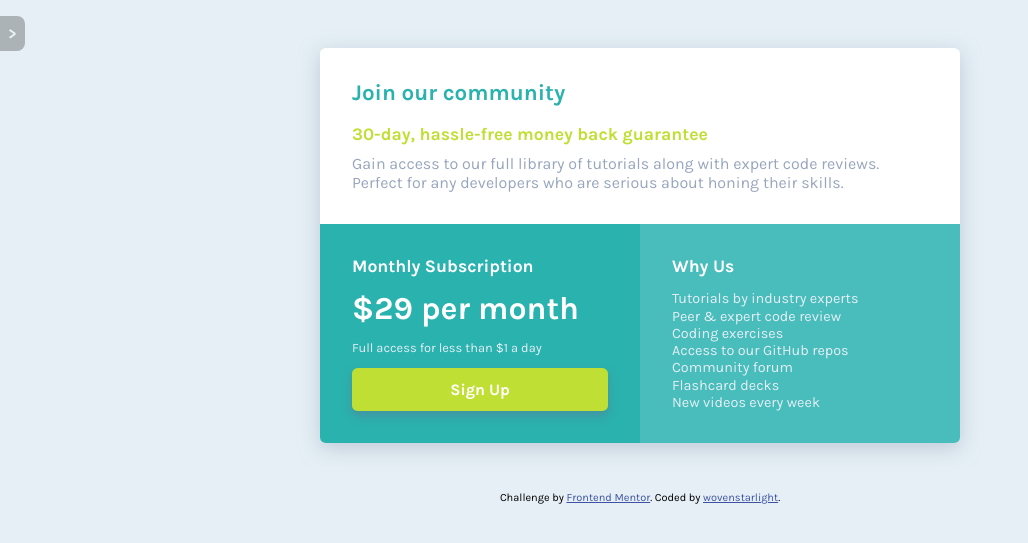
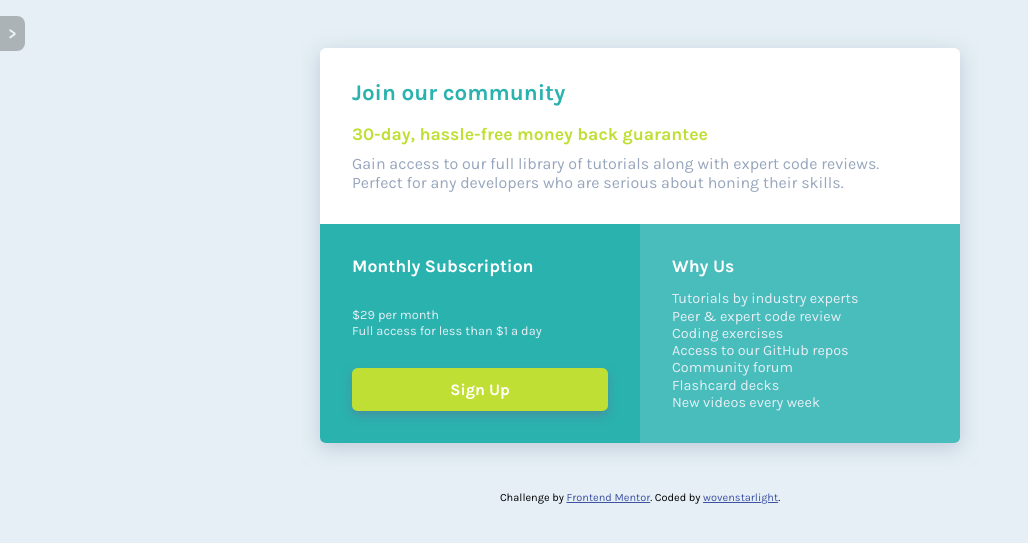
Before and after one commit to wovenstarlight/frontend-projects, a Jekyll site: the page built from _posts/2021-08-03-single-price-grid-component.html, in a window 1280 px wide. Shown: the top 543 px of the page, without its empty margins (0-1028 px from the left). Built offline with Jekyll 4.4.1, drawn with Linux system fonts in a browser that asks for light colours.

Commit message:
More reorganizing of price listing

```diff
--- a/_posts/2021-08-03-single-price-grid-component.html
+++ b/_posts/2021-08-03-single-price-grid-component.html
@@ -17,9 +17,8 @@ frontend:		https://www.frontendmentor.io/challenges/single-price-grid-component-
 	<div class="subscribe">
 		<h4>Monthly Subscription</h4>
 
-		<p class="price"><span class="num">&dollar;29</span> <span class="label">per month</span></p>
-
-		<p>Full access for less than &dollar;1 a day</p>
+		<p><span class="price"><span class="num">&dollar;29</span> <span class="label">per month</span><br />
+			<span class="full">Full access for less than &dollar;1 a day</span></p>
 
 		<button type="button">Sign Up</button>
 	</div>
```
